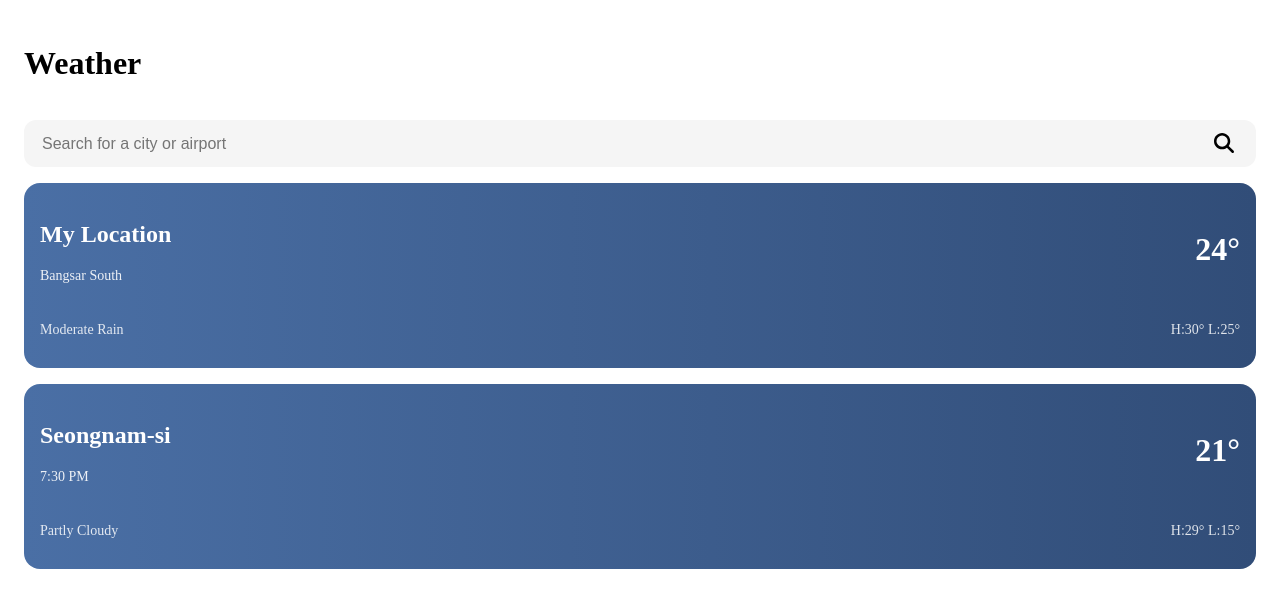
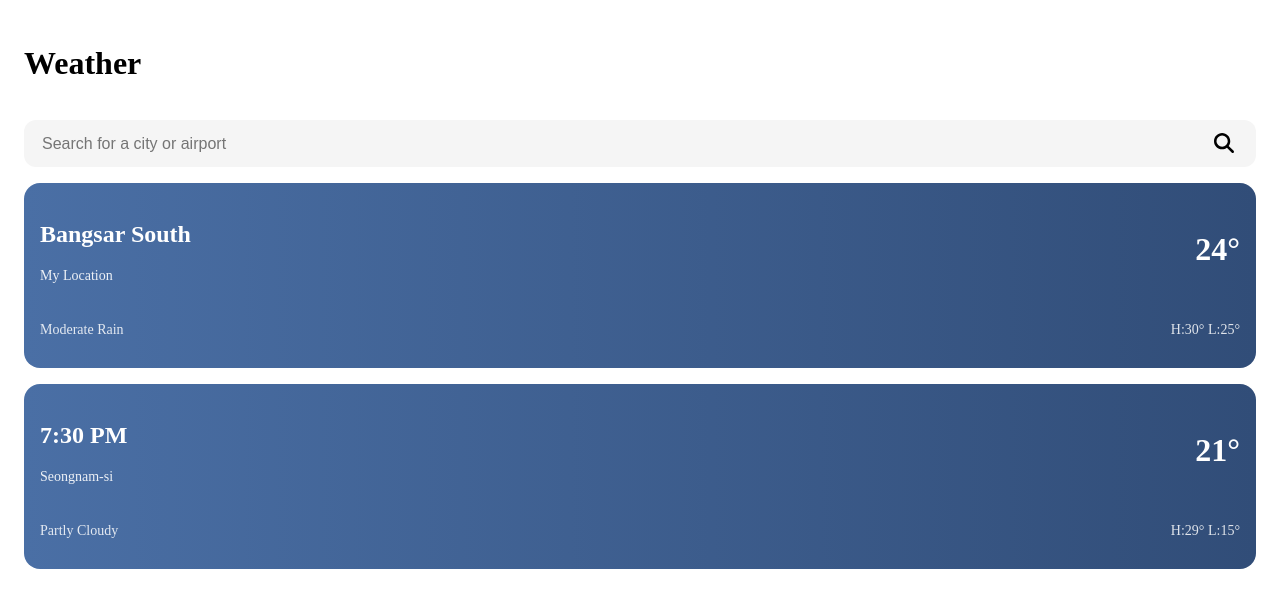
Before and after one commit to yahya-alshwaily/tawk-weather-app, a Vue app: page / in a window 1280 px wide. Shown: the top 608 px of the page. Built offline with nearby package versions, Linux system fonts and the light colour scheme.

Commit message:
feat(components): add user profile icon and apply semantic updates to WeatherCard component

```diff
--- a/src/components/organisms/WeatherCard.vue
+++ b/src/components/organisms/WeatherCard.vue
@@ -2,8 +2,8 @@
     <div class="weather-card">
       <div class="weather-card__top">
         <div>
-          <h2>{{ data.city }}</h2>
-          <p class="location">{{ data.location }}</p>
+          <h2>{{ data.location }}</h2>
+          <p class="location">{{ data.city }}</p>
         </div>
         <p class="temp">{{ data.temperature }}°</p>
       </div>
--- a/src/plugins/fontawesome.ts
+++ b/src/plugins/fontawesome.ts
@@ -8,6 +8,7 @@ import {
   faSun,
   faChevronRight,
   faChevronLeft,
+  faUserCircle,
 } from '@fortawesome/free-solid-svg-icons'
 
 library.add(
@@ -16,7 +17,8 @@ library.add(
   faCloud,
   faSun,
   faChevronRight,
-  faChevronLeft
+  faChevronLeft,
+  faUserCircle
 )
 
 export { FontAwesomeIcon }
```
